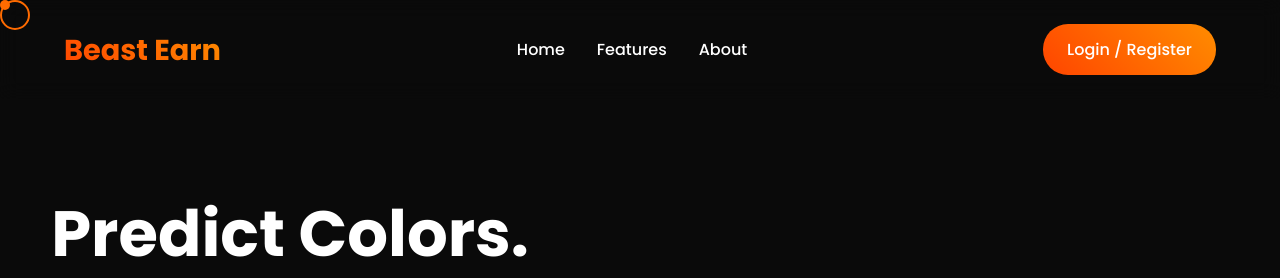
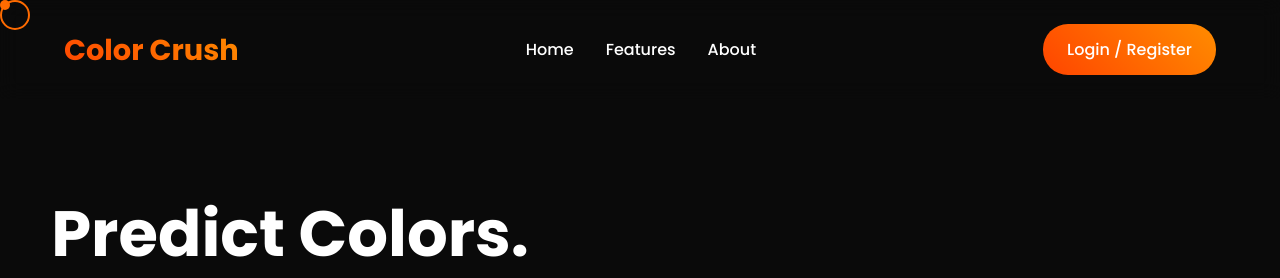
Before and after one commit to beastmanxxx/Color-Crush-web, a website: page index.html in a window 1280 px wide. Shown: the top 278 px of the page. Drawn offline with nearby package versions, Linux system fonts and the light colour scheme.

Commit message:
Update index.html

```diff
--- a/index.html
+++ b/index.html
@@ -3,7 +3,7 @@
 <head>
     <meta charset="UTF-8">
     <meta name="viewport" content="width=device-width, initial-scale=1.0">
-    <title>Beast Earn - Color Prediction Game</title>
+    <title>Color Crush - Color Prediction Game</title>
     <link rel="icon" type="image/avif" href="logo.avif">
     <link rel="stylesheet" href="styles.css">
     <link rel="stylesheet" href="https://cdnjs.cloudflare.com/ajax/libs/font-awesome/6.0.0/css/all.min.css">
@@ -21,7 +21,7 @@
 
     <nav class="navbar">
         <div class="logo">
-            <h1>Beast Earn</h1>
+            <h1>Color Crush</h1>
         </div>
         <div class="nav-links">
             <a href="#home" class="nav-link">Home</a>
```
